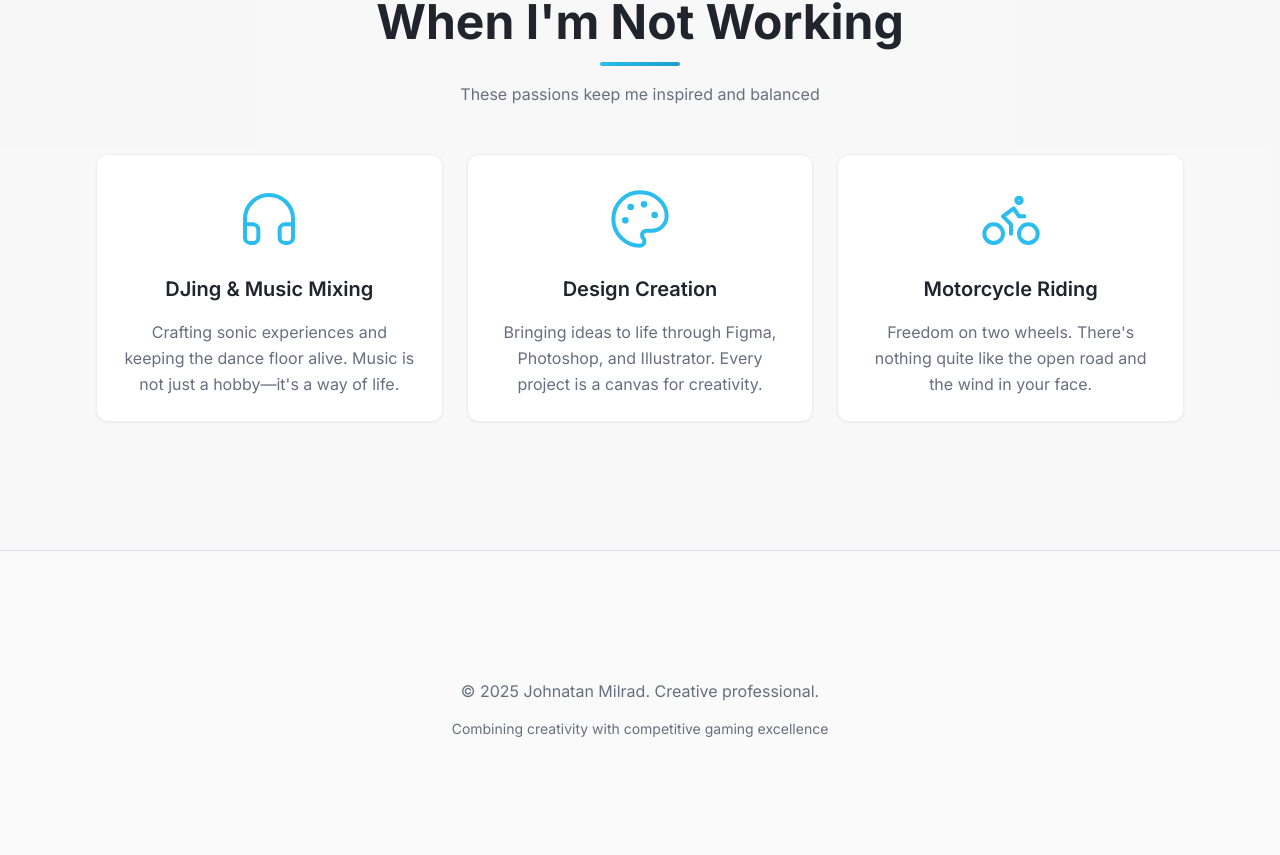
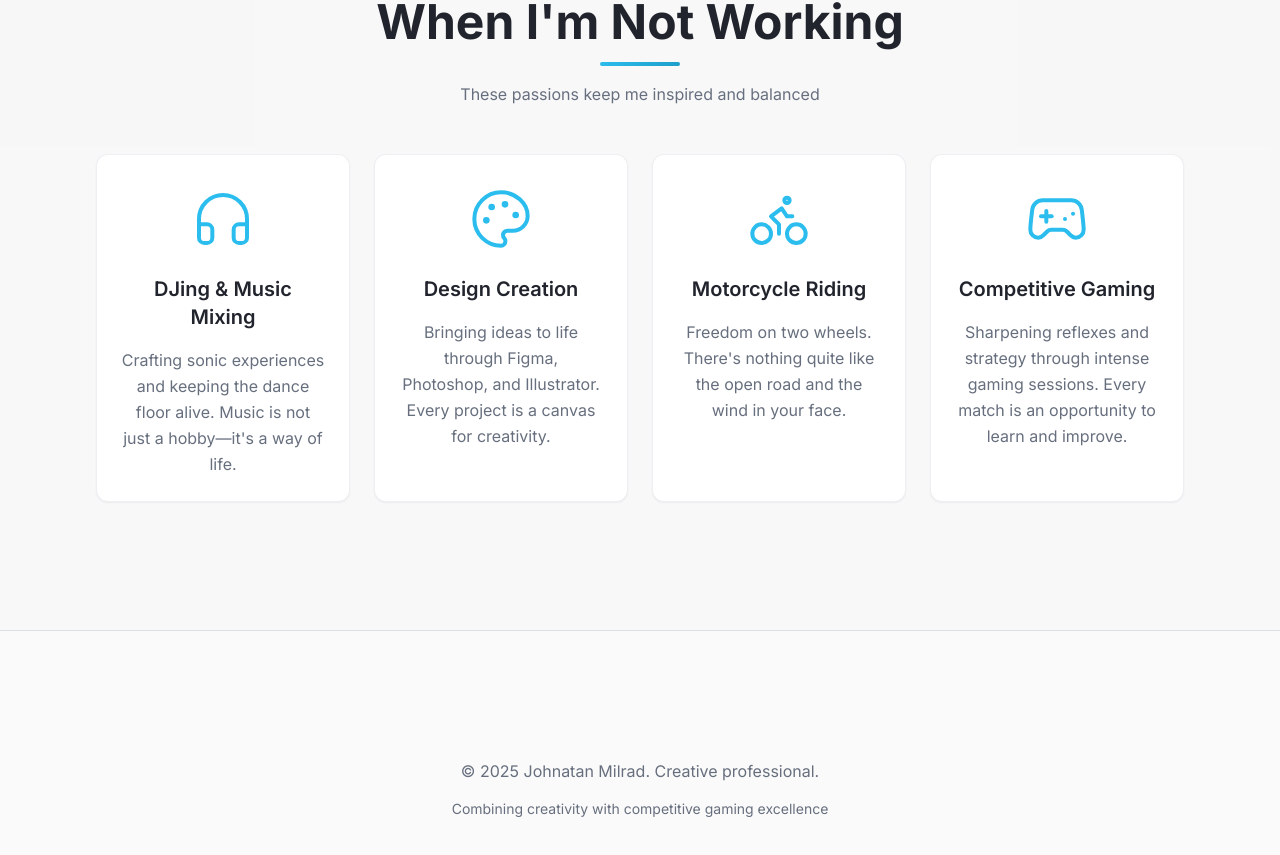
Before and after one commit to Keves1337/johnqablog, a React (Vite) app: page / in a window 1280 px wide. Shown: the part 2395-3250 px from the top of the page. Built offline with nearby package versions, Linux system fonts and the light colour scheme; the HTML template or start-up script is replaced by a standard one.

Commit message:
Add gaming card to hobbies

```diff
--- a/src/components/Hobbies.tsx
+++ b/src/components/Hobbies.tsx
@@ -1,5 +1,5 @@
 import { Card } from "@/components/ui/card";
-import { Headphones, Palette, Bike } from "lucide-react";
+import { Headphones, Palette, Bike, Gamepad2 } from "lucide-react";
 
 const hobbiesData = [
   {
@@ -23,6 +23,13 @@ const hobbiesData = [
     icon: Bike,
     animationClass: "bike-animation",
   },
+  {
+    title: "Competitive Gaming",
+    description:
+      "Sharpening reflexes and strategy through intense gaming sessions. Every match is an opportunity to learn and improve.",
+    icon: Gamepad2,
+    animationClass: "gaming-animation",
+  },
 ];
 
 const Hobbies = () => {
@@ -37,7 +44,7 @@ const Hobbies = () => {
           </p>
         </div>
 
-        <div className="grid md:grid-cols-3 gap-6">
+        <div className="grid md:grid-cols-2 lg:grid-cols-4 gap-6">
           {hobbiesData.map((hobby, index) => (
             <Card
               key={hobby.title}
@@ -72,6 +79,15 @@ const Hobbies = () => {
                     <div className="w-6 h-2 bg-muted-foreground/20 rounded-full animate-[slide-out-right_0.8s_ease-out_infinite] blur-sm mt-1" style={{ animationDelay: '0.2s' }} />
                   </div>
                 )}
+
+                {/* Bullet trails for Gaming */}
+                {hobby.animationClass === "gaming-animation" && (
+                  <div className="absolute inset-0 opacity-0 group-hover:opacity-100 transition-opacity duration-300">
+                    <div className="absolute left-0 top-1/4 h-1 w-12 bg-accent rounded-full animate-[slide-out-right_0.8s_ease-in-out_infinite]" style={{ animationDelay: '0s' }} />
+                    <div className="absolute left-0 top-1/2 h-1 w-16 bg-primary/80 rounded-full animate-[slide-out-right_0.9s_ease-in-out_infinite]" style={{ animationDelay: '0.2s' }} />
+                    <div className="absolute left-0 top-3/4 h-1 w-10 bg-accent/70 rounded-full animate-[slide-out-right_0.7s_ease-in-out_infinite]" style={{ animationDelay: '0.4s' }} />
+                  </div>
+                )}
               </div>
 
               <h3 className="text-xl font-semibold">{hobby.title}</h3>
--- a/src/index.css
+++ b/src/index.css
@@ -119,6 +119,10 @@ All colors MUST be HSL.
     animation: wheelie 0.8s ease-in-out infinite;
   }
 
+  .gaming-animation:hover svg {
+    animation: gaming-pulse 0.6s ease-in-out infinite;
+  }
+
   @keyframes shake {
     0%, 100% { transform: rotate(0deg); }
     25% { transform: rotate(-5deg); }
@@ -135,6 +139,11 @@ All colors MUST be HSL.
     50% { transform: rotate(-15deg) translateY(-5px); }
   }
 
+  @keyframes gaming-pulse {
+    0%, 100% { transform: scale(1); }
+    50% { transform: scale(1.1); }
+  }
+
   @keyframes slide-down {
     0% { transform: translateY(-20px); opacity: 0; }
     50% { opacity: 1; }
```
